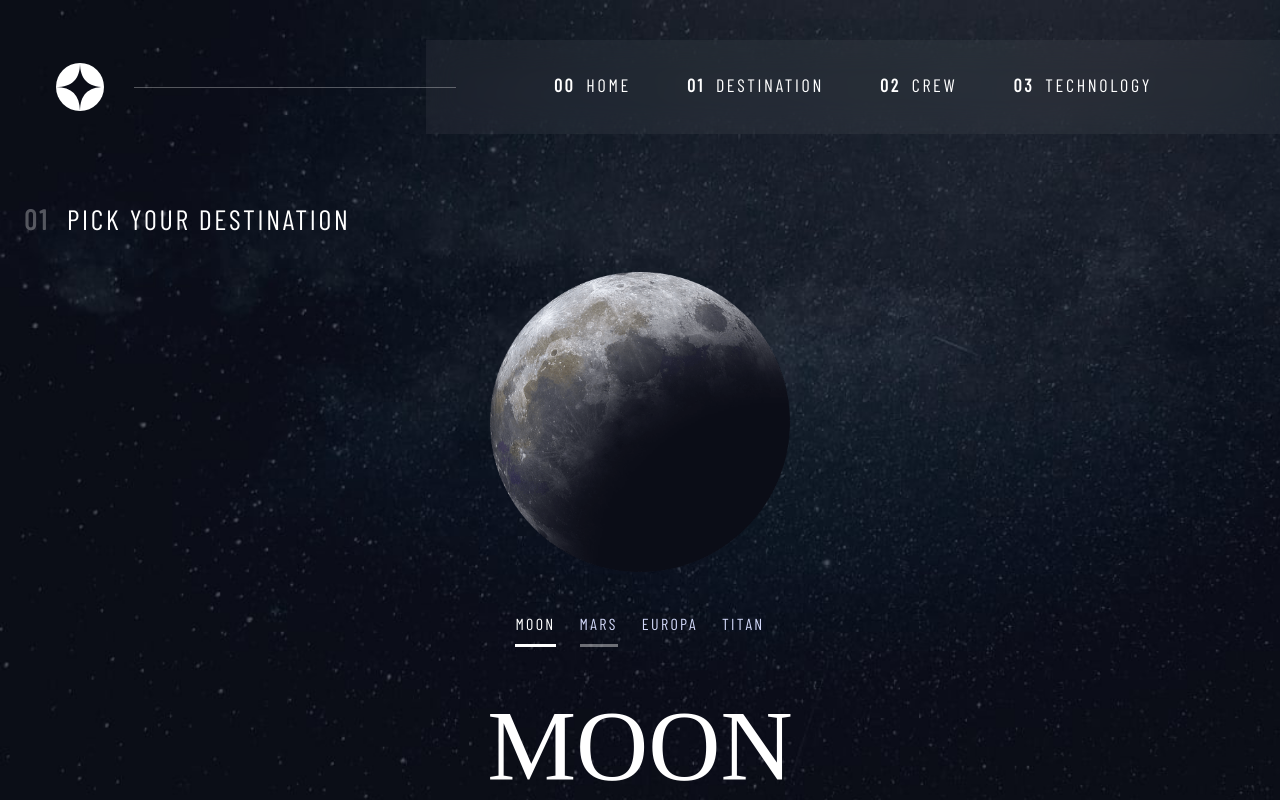
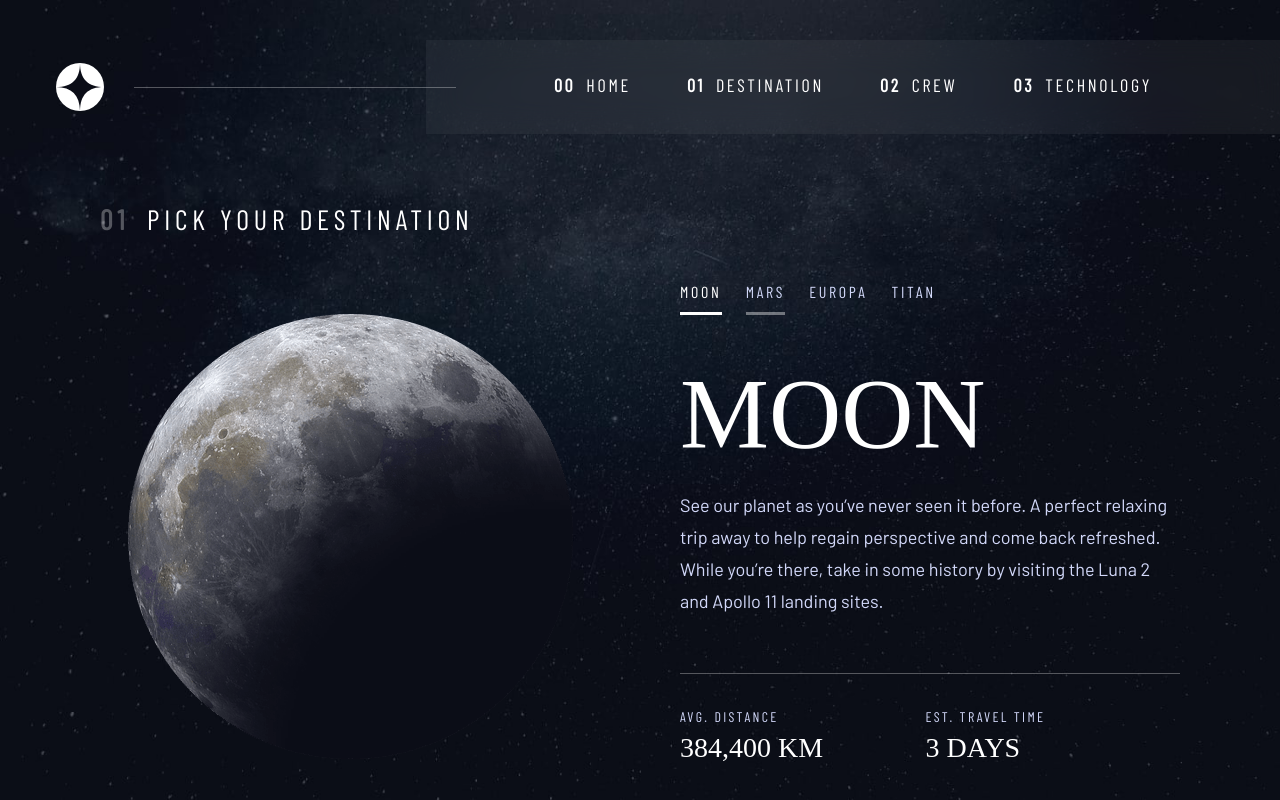
Before and after one commit to wojciechgrochecki/space-tourism, a React (Vite) app: page / in a window 1280 px wide. Shown: the top 800 px of the page. Built offline with nearby package versions, Linux system fonts and the light colour scheme; a web font is replaced by a local one.

Commit message:
destination-page: adjust layout for large screens

```diff
--- a/src/components/DestinationPage.tsx
+++ b/src/components/DestinationPage.tsx
@@ -5,11 +5,11 @@ export default function DestinationPage({}) {
   return (
     <div
       className="grid min-h-screen grid-rows-[min-content_1fr] overflow-x-hidden bg-dark bg-destination-mobile
-    bg-cover  bg-no-repeat md:bg-destination-tablet lg:bg-destination-desktop"
+    bg-cover  bg-no-repeat md:bg-destination-tablet lg:bg-destination-desktop "
     >
       <Navigation />
-      <div className="grid content-start justify-items-center px-6 md:pt-6">
-        <h2 className="font-sans-cond text-500 uppercase tracking-wider text-white md:justify-self-start ">
+      <div className="grid content-start justify-items-center px-6 md:pt-6 lg:grid-cols-[minmax(2rem,2fr)_minmax(0,500px)_minmax(2rem,5rem)_minmax(0,500px)_minmax(2rem,2fr)] ">
+        <h2 className="font-sans-cond text-500 uppercase tracking-wider text-white md:justify-self-start  lg:col-span-2 lg:col-start-2 lg:tracking-widest">
           <span className="mr-[18px] inline-block font-bold text-white/30">
             01
           </span>
@@ -18,10 +18,10 @@ export default function DestinationPage({}) {
         <img
           src={MoonImg}
           alt="moon image"
-          className="mt-8 max-w-[60%] md:max-w-[300px]"
+          className="mt-8 max-w-[60%] md:w-[60%] md:max-w-[400px] lg:col-span-1 lg:col-start-2 lg:row-span-2 lg:w-auto  lg:max-w-full lg:self-center"
         />
-        <div>
-          <ul className="mt-6 flex cursor-pointer flex-row gap-6 font-sans-cond text-300 uppercase tracking-wide  md:mt-10">
+        <div className="lg:col-span-1 lg:col-start-4 lg:justify-self-start">
+          <ul className="mt-6 flex cursor-pointer flex-row gap-6 font-sans-cond text-300 uppercase tracking-wide  md:mt-10 lg:tracking-wider ">
             <li className="border-b-[3px] border-b-white  pb-2  text-white">
               Moon
             </li>
@@ -36,17 +36,17 @@ export default function DestinationPage({}) {
             </li>
           </ul>
         </div>
-        <div className="text-center">
+        <div className="text-center lg:col-span-1 lg:col-start-4 lg:text-left">
           <h1 className="mt-5 font-serif text-800 uppercase text-white md:mt-6">
             Moon
           </h1>
-          <p className="max-w-[62ch] text-center font-sans text-400 leading-6 text-light-blue ">
+          <p className="max-w-[62ch] text-center font-sans text-400 leading-6 text-light-blue md:leading-7 lg:text-left lg:leading-8 ">
             See our planet as you’ve never seen it before. A perfect relaxing
             trip away to help regain perspective and come back refreshed. While
             you’re there, take in some history by visiting the Luna 2 and Apollo
             11 landing sites.
           </p>
-          <div className="mt-8 w-full space-y-8 border-t border-t-white/30 py-8  md:mt-14 md:flex md:flex-row md:justify-evenly md:space-y-0">
+          <div className="mt-8 w-full space-y-8 border-t border-t-white/30 py-8  md:mt-14 md:flex md:flex-row md:justify-evenly md:space-y-0 lg:justify-start lg:gap-[min(8vw,10rem)]">
             <div>
               <h3 className="font-sans-cond text-200 uppercase tracking-wide text-light-blue ">
                 Avg. distance
```
